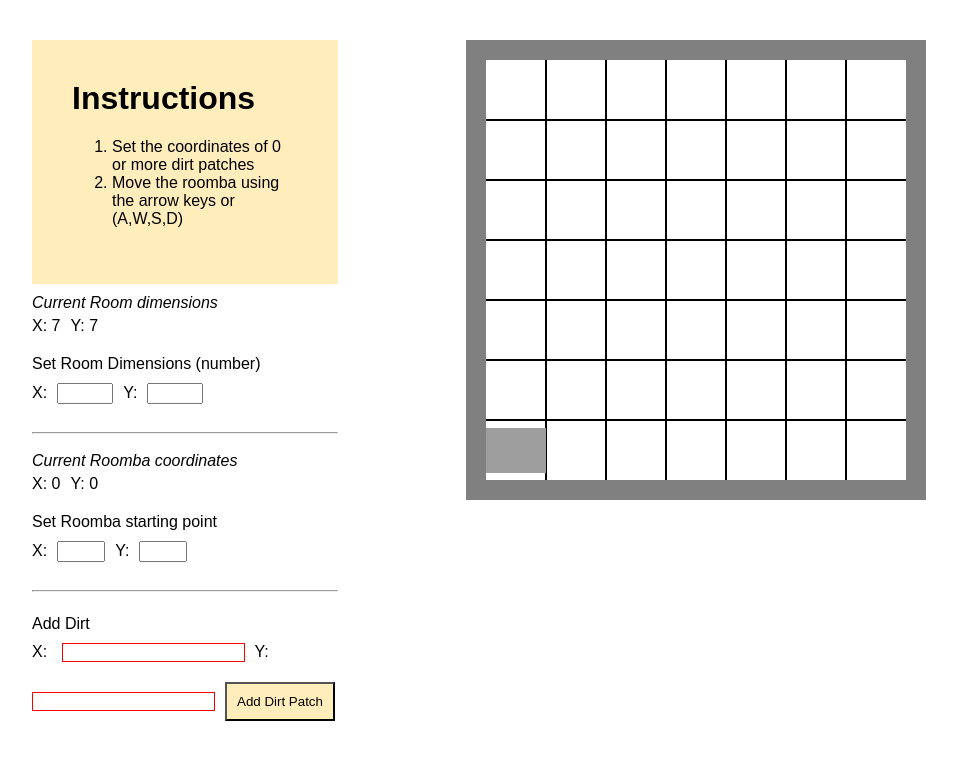
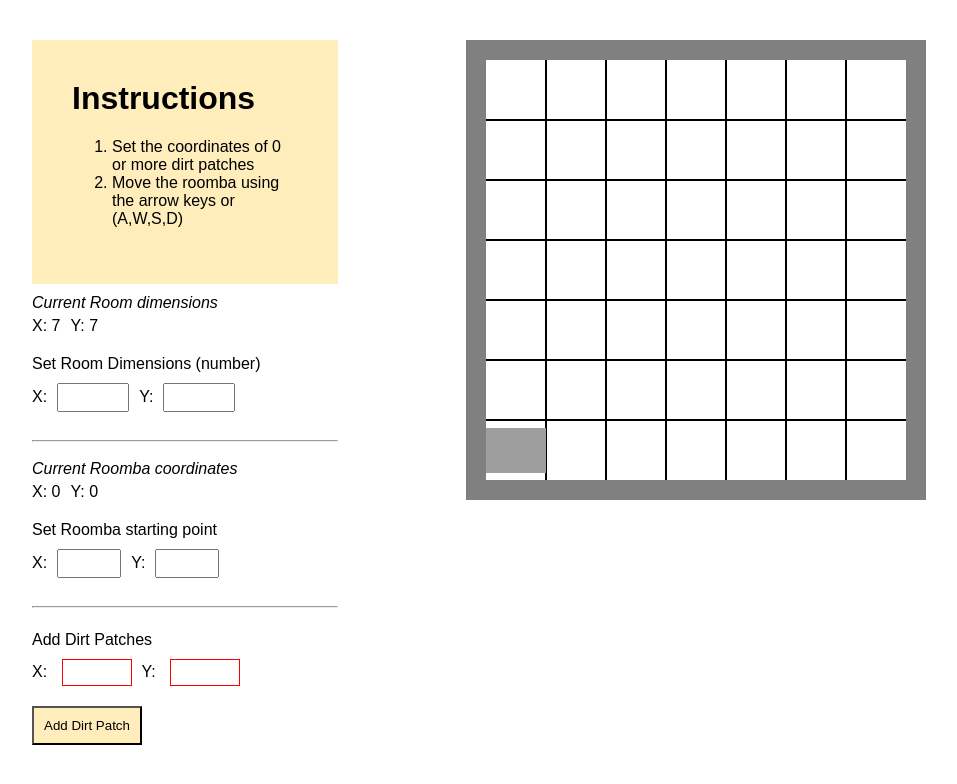
Before and after one commit to petia182/roomba-hoover, a React app: page / in a window 1280 px wide. Shown: the top 784 px of the page, without its empty margins (32-989 px from the left). Built offline with nearby package versions, Linux system fonts and the light colour scheme; grey boxes are pictures that could not be loaded.

Commit message:
fixing inputs

```diff
--- a/src/App.js
+++ b/src/App.js
@@ -279,11 +279,11 @@ class App extends Component {
           />
           <hr />
           <div className="dirt-settings">
-            <p>Add Dirt</p>
+            <p>Add Dirt Patches</p>
             <label htmlFor="">X: </label>
-            <input ref={this.dirtXcoordinate} type="number" />
+            <input ref={this.dirtXcoordinate} type="number" min="0" max="10" />
             <label htmlFor="">Y: </label>
-            <input ref={this.dirtYcoordinate} type="number" />
+            <input ref={this.dirtYcoordinate} type="number" min="0" max="10" />
             <button
               className="add-patch"
               onClick={this.addDirtPatchForm}
--- a/src/App.scss
+++ b/src/App.scss
@@ -27,6 +27,10 @@ body {
   h1 {
     margin-top: 0;
   }
+}
+
+input {
+  padding: 5px 10px;
 }
 
 .coordinate-system {
```
